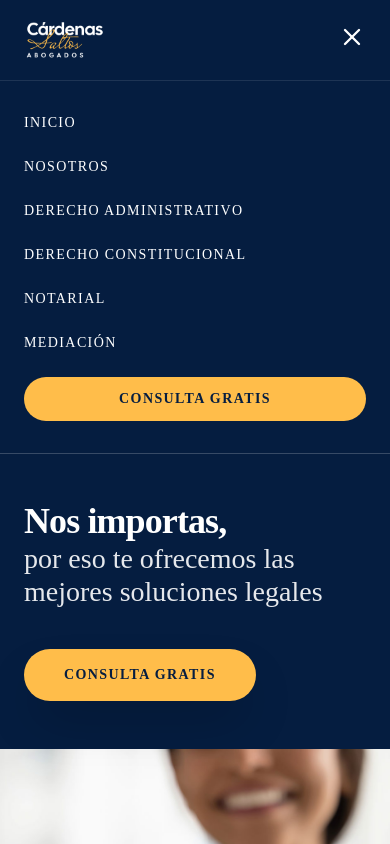
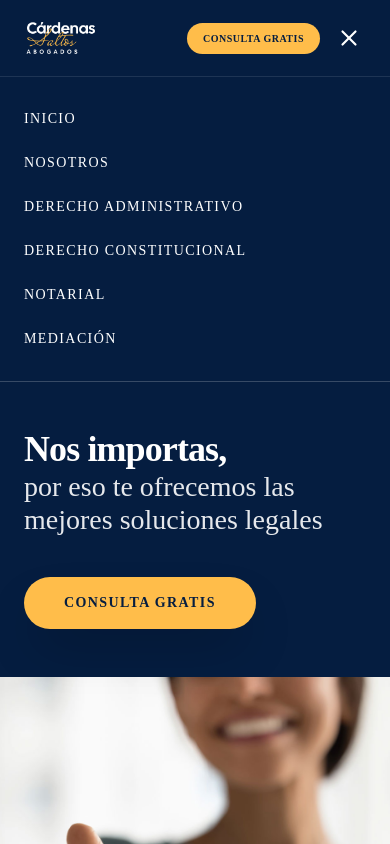
Before and after one commit to DevCardenasS/web-cardenas-saltos, a Next.js app: page / in a window 390 px wide. Both pictures are taken after a click on the button 352 px from the left and 36 px from the top of the page. Shown: the top 844 px of the page. Built offline with nearby package versions, Linux system fonts and the light colour scheme.

Commit message:
Update Navbar.js

```diff
--- a/components/Navbar.js
+++ b/components/Navbar.js
@@ -5,12 +5,10 @@ import { Menu, X } from 'lucide-react';
 export default function Navbar() {
   const [isOpen, setIsOpen] = useState(false);
 
-  // RUTA ACTUALIZADA: Se eliminó la palabra "pequeño"
   const logoPath = "/Logos/CS-logo-blanco.png";
   const phoneNumber = "5939984851296";
 
   return (
-    /* Se añadió 'border-b border-white/20' para la línea blanca sutil */
     <nav className="bg-[#051d40] w-full z-50 font-['Gantari'] font-normal border-b border-white/20">
       <div className="max-w-7xl mx-auto px-6 py-5 flex justify-between items-center">
 
@@ -19,11 +17,14 @@ export default function Navbar() {
           <img
             src={logoPath}
             alt="Cárdenas Saltos"
-            className="h-10 md:h-12 object-contain"
+            className="h-9 md:h-12 object-contain"
           />
         </Link>
 
-        {/* MENÚ DESKTOP (Gantari Regular) */}
+        {/* CONTENEDOR DERECHO: Desktop Menú / Móvil Botón + Hamburguesa */}
+        <div className="flex items-center gap-4">
+
+          {/* MENÚ DESKTOP */}
           <div className="hidden lg:flex gap-8 text-[11px] uppercase tracking-[0.15em] text-white/90 items-center">
             <Link href="/" className="hover:text-[#ffbd4a] transition">Inicio</Link>
             <Link href="/nosotros" className="hover:text-[#ffbd4a] transition">Nosotros</Link>
@@ -36,26 +37,28 @@ export default function Navbar() {
             </a>
           </div>
 
-        {/* BOTÓN HAMBURGUESA (Móvil) */}
-        <div className="lg:hidden">
-          <button onClick={() => setIsOpen(!isOpen)} className="text-white">
-            {isOpen ? <X size={28} /> : <Menu size={28} />}
+          {/* BOTÓN "CONSULTA" EN MÓVIL (Visible solo en responsive junto a la hamburguesa) */}
+          <div className="flex lg:hidden items-center gap-3">
+            <a href={`https://wa.me/${phoneNumber}`} className="bg-[#ffbd4a] text-[#051d40] px-4 py-2 rounded-full text-[10px] font-bold uppercase tracking-wider">
+              Consulta gratis
+            </a>
+            <button onClick={() => setIsOpen(!isOpen)} className="text-white p-1">
+              {isOpen ? <X size={26} /> : <Menu size={26} />}
             </button>
+          </div>
+
         </div>
       </div>
 
       {/* MENÚ MÓVIL DESPLEGABLE */}
       {isOpen && (
-        <div className="lg:hidden bg-[#051d40] border-t border-white/10 px-6 py-8 flex flex-col gap-6 text-sm uppercase tracking-widest text-white">
+        <div className="lg:hidden bg-[#051d40] border-t border-white/10 px-6 py-8 flex flex-col gap-6 text-sm uppercase tracking-widest text-white animate-in fade-in slide-in-from-top-4 duration-300">
           <Link href="/" onClick={() => setIsOpen(false)}>Inicio</Link>
           <Link href="/nosotros" onClick={() => setIsOpen(false)}>Nosotros</Link>
           <Link href="/administrativo" onClick={() => setIsOpen(false)}>Derecho administrativo</Link>
           <Link href="/constitucional" onClick={() => setIsOpen(false)}>Derecho constitucional</Link>
           <Link href="/notarial" onClick={() => setIsOpen(false)}>Notarial</Link>
           <Link href="/mediacion" onClick={() => setIsOpen(false)}>Mediación</Link>
-          <a href={`https://wa.me/${phoneNumber}`} className="bg-[#ffbd4a] text-[#051d40] py-3 rounded-full text-center font-bold">
-            Consulta gratis
-          </a>
         </div>
       )}
     </nav>
```
Lines whose indentation alone changed are shown as unchanged.
